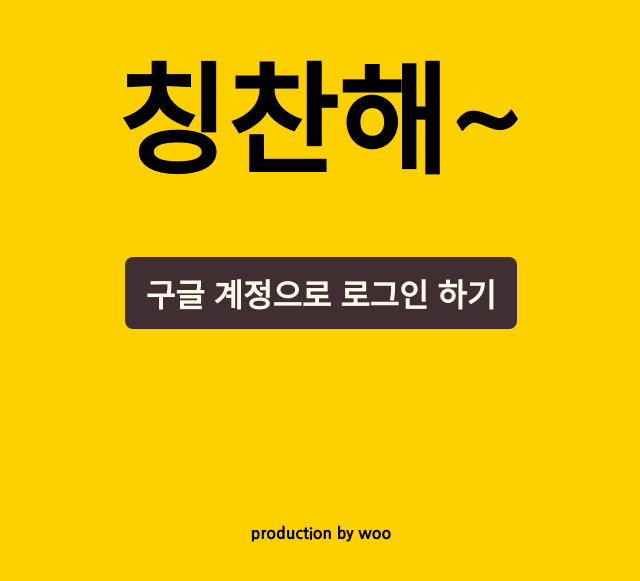
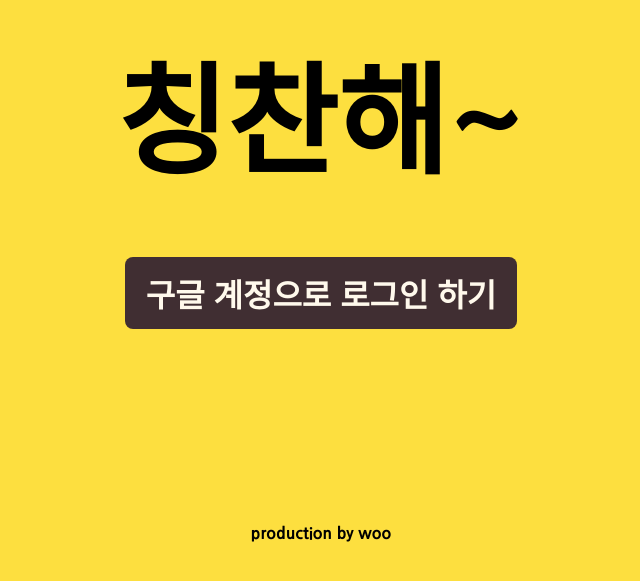
Before and after one commit to Woohyeok97/CCH, a React (Create React App) app in the folder front/: page / in a window 1280 px wide. Shown: the part 107-688 px from the top of the page, without its empty margins (319-959 px from the left). Built offline with nearby package versions, Linux system fonts and the light colour scheme.

Commit message:
메인컬러수정(#FDDF3F)

```diff
--- a/front/src/component/common/footer.jsx
+++ b/front/src/component/common/footer.jsx
@@ -9,7 +9,7 @@ function Footer() {
       display : flex;
       justify-content : center;
       align-items : center;
-      background-color : #FDD000;
+      background-color : #FDDF3F;
 
     > p {
       font-weight : 800;
--- a/front/src/component/common/header.jsx
+++ b/front/src/component/common/header.jsx
@@ -9,7 +9,7 @@ function Header({ children }) {
     display : flex;
     justify-content : center;
     align-items : center;
-    background-color : #FDD000;
+    background-color : #FDDF3F;
     font-size : 2rem;
     font-weight : 800;
   `
--- a/front/src/page/main.jsx
+++ b/front/src/page/main.jsx
@@ -10,7 +10,7 @@ import LoginWrap from '../component/main/loginWrap'
 
 function Main() {
   return(
-  <AppWrap background='#FDD000' >
+  <AppWrap background='#FDDF3F' >
     <Intro/>
     <LoginWrap/>
     <Footer/>
```
